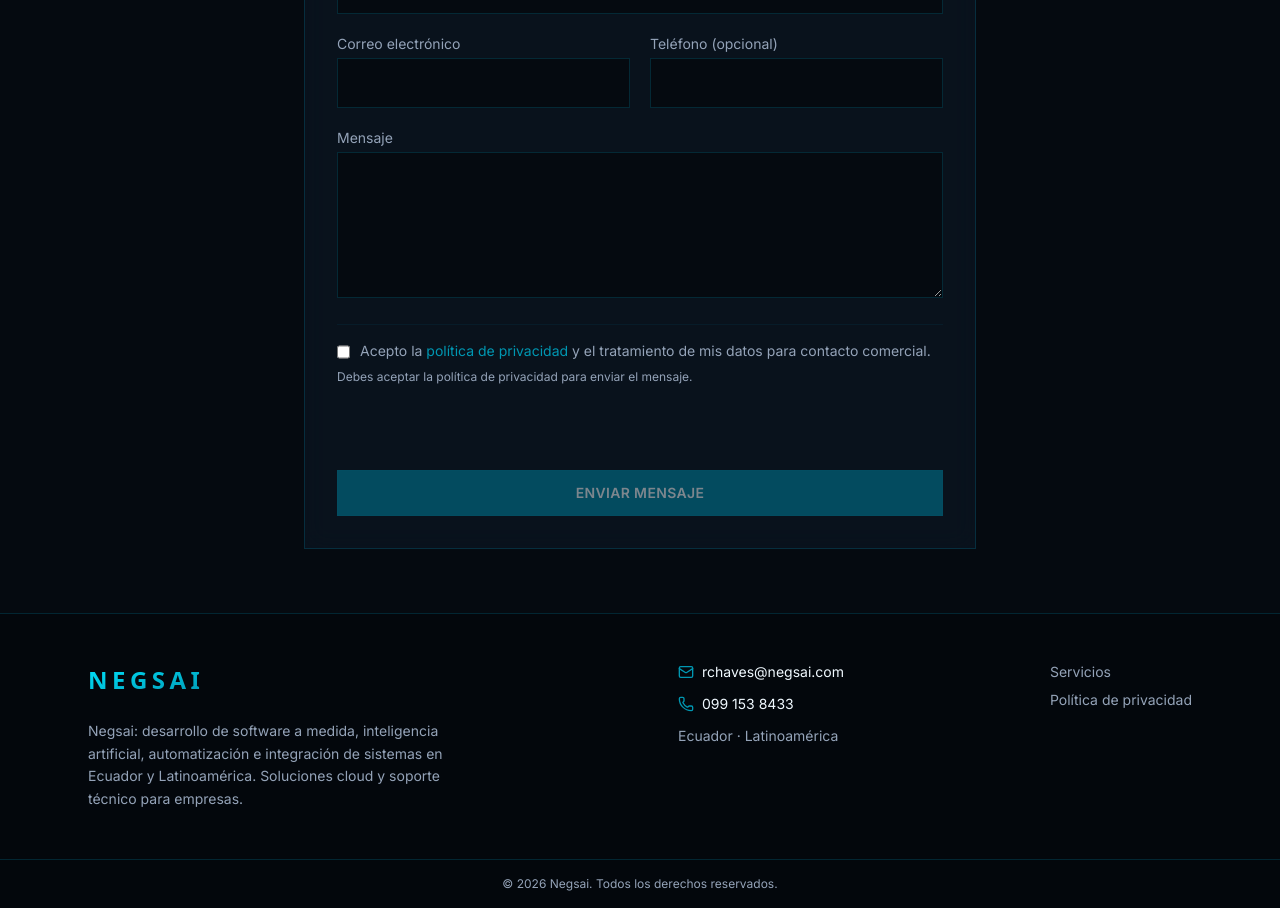
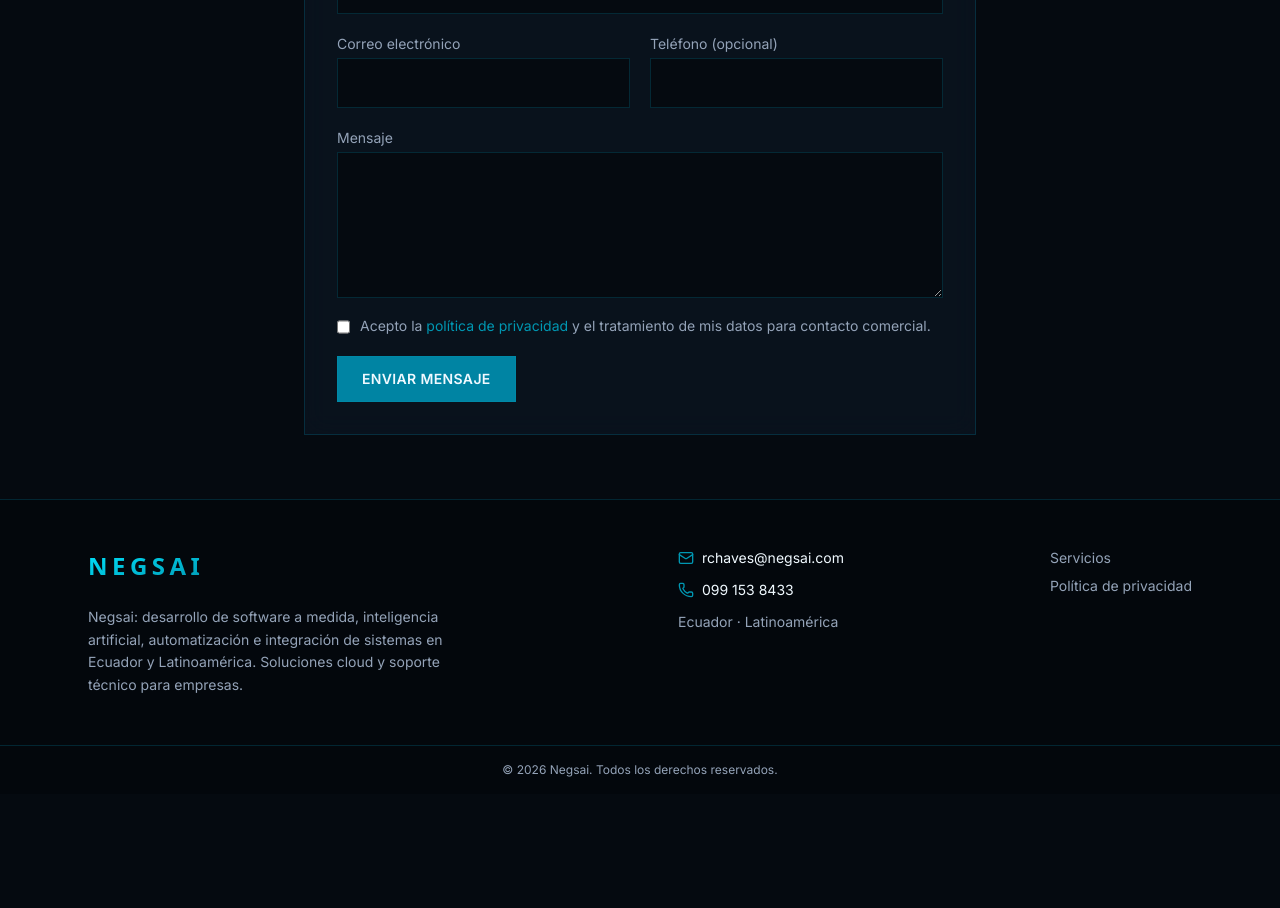
Before and after one commit to ricardoch2296/negsai-web, a Next.js app: page / in a window 1280 px wide. Shown: the part 2720-3628 px from the top of the page. After the commit the page ends 3514 px from the top, so only its background shows below. Built offline with nearby package versions, Linux system fonts and the light colour scheme; no server answers.

Commit message:
fix: mejorar validación de Turnstile y manejo de errores en el formulario de contacto

```diff
--- a/src/app/api/contact/route.ts
+++ b/src/app/api/contact/route.ts
@@ -118,7 +118,11 @@
       return NextResponse.json({ error: "Email inválido" }, { status: 400 });
     }
 
-    if (process.env.TURNSTILE_SECRET_KEY) {
+    const turnstileEnabled =
+      process.env.TURNSTILE_SECRET_KEY &&
+      process.env.NODE_ENV !== "development";
+
+    if (turnstileEnabled) {
       if (!body.turnstileToken) {
         return NextResponse.json(
           { error: "Verificación anti-spam requerida" },
--- a/src/components/home/ContactForm.tsx
+++ b/src/components/home/ContactForm.tsx
@@ -32,20 +32,20 @@
   );
   const [errorDetail, setErrorDetail] = useState("");
   const [privacyAccepted, setPrivacyAccepted] = useState(false);
+  const [privacyError, setPrivacyError] = useState(false);
   const [turnstileToken, setTurnstileToken] = useState("");
   const [turnstileError, setTurnstileError] = useState(false);
   const turnstileRef = useRef<HTMLDivElement>(null);
   const widgetIdRef = useRef<string | null>(null);
   const siteKey = process.env.NEXT_PUBLIC_TURNSTILE_SITE_KEY;
+  const isLocalDev = process.env.NODE_ENV === "development";
 
-  const needsTurnstile = Boolean(siteKey);
+  const needsTurnstile = Boolean(siteKey) && !isLocalDev;
   const canSubmit =
-    privacyAccepted &&
-    status !== "loading" &&
-    (!needsTurnstile || Boolean(turnstileToken));
+    status !== "loading" && (!needsTurnstile || Boolean(turnstileToken));
 
   useEffect(() => {
-    if (!siteKey || !turnstileRef.current) return;
+    if (!needsTurnstile || !siteKey || !turnstileRef.current) return;
 
     const mount = () => {
       const el = turnstileRef.current;
@@ -90,11 +90,15 @@
         widgetIdRef.current = null;
       }
     };
-  }, [siteKey]);
+  }, [siteKey, needsTurnstile]);
 
   async function onSubmit(e: FormEvent<HTMLFormElement>) {
     e.preventDefault();
-    if (!privacyAccepted) return;
+    if (!privacyAccepted) {
+      setPrivacyError(true);
+      return;
+    }
+    setPrivacyError(false);
     if (needsTurnstile && !turnstileToken) {
       setErrorDetail(contact.turnstileError);
       setStatus("error");
@@ -200,7 +204,7 @@
               />
             </div>
           </div>
-          <div>
+          <div className="space-y-2">
             <label htmlFor="message" className="mb-1 block text-sm text-muted">
               {contact.fields.message}
             </label>
@@ -211,14 +215,15 @@
               rows={5}
               className="w-full resize-y border border-border bg-background px-4 py-3 text-foreground outline-none focus:border-teal-light"
             />
-          </div>
 
-          <div className="space-y-2 border-t border-border/40 pt-4">
-            <label className="flex cursor-pointer gap-2.5 text-sm text-muted">
+            <label className="flex cursor-pointer gap-2.5 pt-1 text-sm text-muted">
               <input
                 type="checkbox"
                 checked={privacyAccepted}
-                onChange={(e) => setPrivacyAccepted(e.target.checked)}
+                onChange={(e) => {
+                  setPrivacyAccepted(e.target.checked);
+                  if (e.target.checked) setPrivacyError(false);
+                }}
                 className="mt-0.5 shrink-0 accent-teal-light"
               />
               <span>
@@ -233,11 +238,15 @@
               </span>
             </label>
 
-            {!privacyAccepted && (
-              <p className="text-xs text-muted">{contact.privacyRequired}</p>
+            {privacyError && (
+              <p className="text-xs text-red-400" role="alert">
+                {contact.privacyRequired}
+              </p>
             )}
+          </div>
 
-            {siteKey && (
+          <div className="space-y-2">
+            {siteKey && !isLocalDev && (
               <div ref={turnstileRef} className="min-h-[65px] w-full" />
             )}
 
@@ -247,7 +256,6 @@
               </p>
             )}
 
-            <div className="flex flex-col gap-2 pt-1">
             <Button
               type="submit"
               disabled={!canSubmit}
@@ -267,7 +275,6 @@
               </p>
             )}
           </div>
-          </div>
         </form>
       </div>
     </section>
```
Lines whose indentation alone changed are shown as unchanged.
